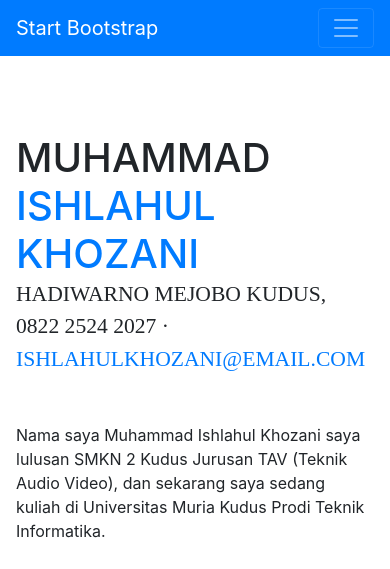
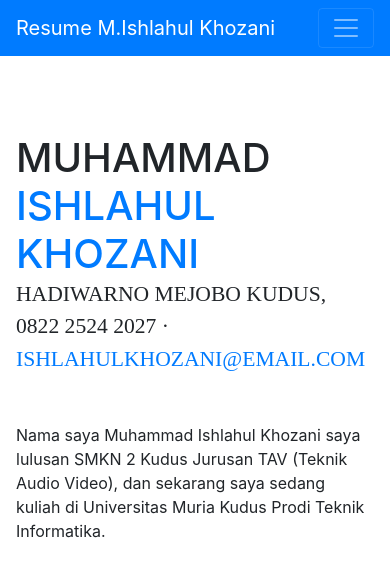
Before and after one commit to Ishlahul-Zani/biodata, a website with bundled scripts: page index.html in a window 390 px wide. Shown: the top 569 px of the page. Built offline with nearby package versions, Linux system fonts and the light colour scheme; a web font is replaced by a local one.

Commit message:
test redeploy 3

```diff
--- a/index.html
+++ b/index.html
@@ -29,7 +29,7 @@
 
     <nav class="navbar navbar-expand-lg navbar-dark bg-primary fixed-top" id="sideNav">
       <a class="navbar-brand js-scroll-trigger" href="#page-top">
-        <span class="d-block d-lg-none">Start Bootstrap</span>
+        <span class="d-block d-lg-none">Resume M.Ishlahul Khozani</span>
         <span class="d-none d-lg-block">
           <img class="img-fluid img-profile rounded-circle mx-auto mb-2" src="img/g4.png" alt="">
         </span>
```
